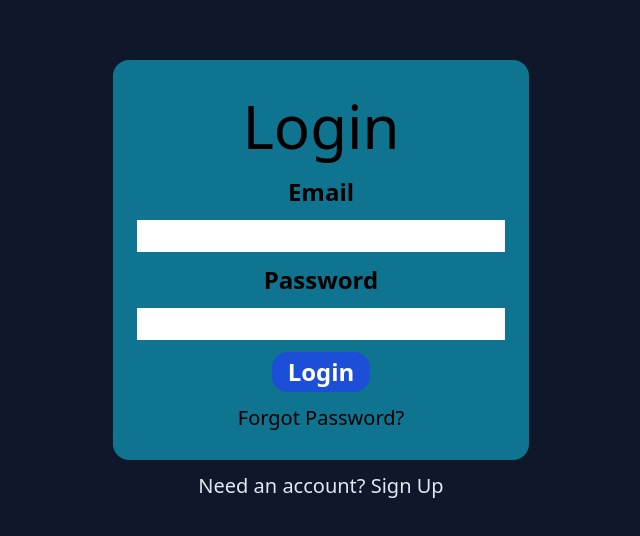
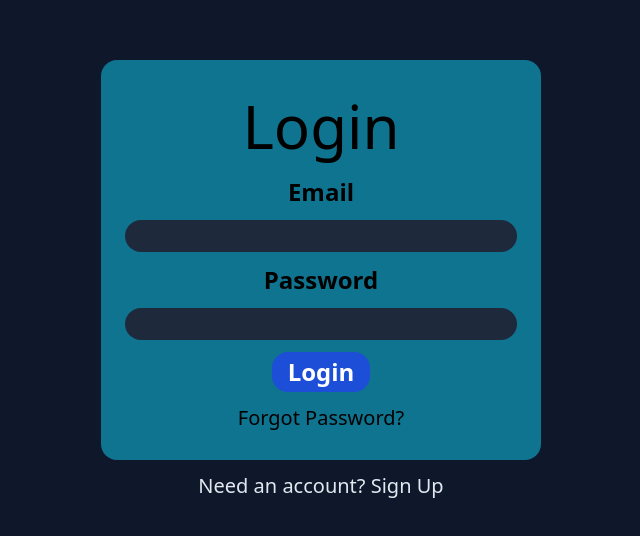
Before and after one commit to dive0/AandM-Discussion-Hub, a React (Vite) app: page /login in a window 1280 px wide. Shown: the part 120-656 px from the top of the page, without its empty margins (319-959 px from the left). Built offline with nearby package versions, Linux system fonts and the light colour scheme; no server answers.

Commit message:
Change input style for login, signup, and forget password page

```diff
--- a/src/index.css
+++ b/src/index.css
@@ -44,6 +44,10 @@
 
   .formsContainerContent {
     @apply text-2xl space-y-3 flex flex-col font-semibold;
+  }
+
+  .formsContainerContent input {
+    @apply rounded-full px-3 bg-slate-800 hover:bg-slate-900 text-white
   }
 
   .formsContainerContent button {
```
